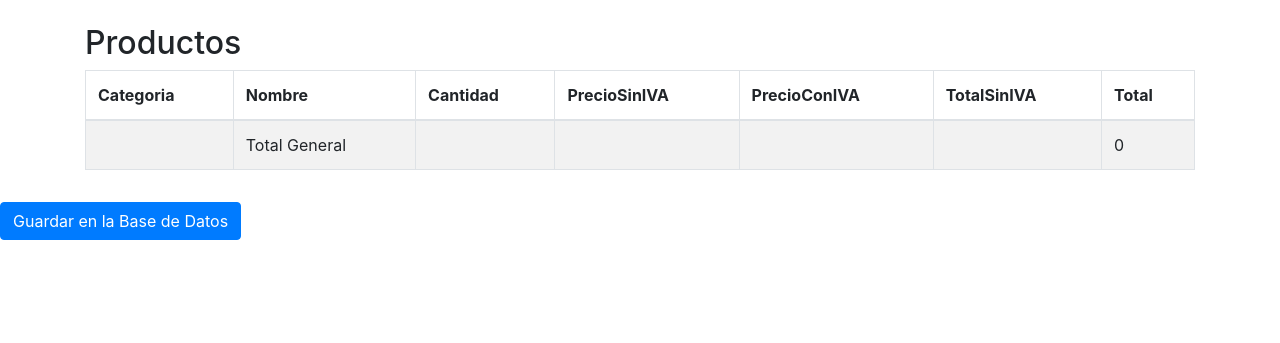
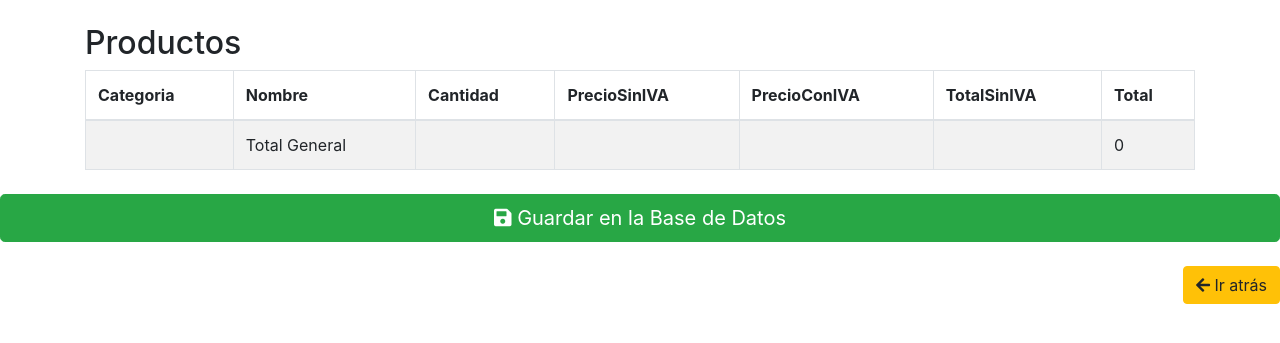
Before and after one commit to JCasaisCar/theBakery, a PHP site: page /carrito.php in a window 1280 px wide. Shown: the top 343 px of the page. Run offline with PHP 8.4, Linux system fonts and the light colour scheme.

Commit message:
Arreglamos los estilos

```diff
--- a/public/carrito.php
+++ b/public/carrito.php
@@ -37,22 +37,16 @@
 // Array para almacenar los productos
 $productos = [];
 
-
-//Falla aqui hace el primero pero los otros no los hace
 // Verificar si existen cookies
 if (isset($_COOKIE)) {
     // Recorrer todas las cookies
     foreach ($_COOKIE as $nombre => $cantidad) {
         echo("<script>console.log('foreach $nombre');</script>");
-        // Aquí puedes hacer la consulta a la base de datos para obtener los otros valores
-        // como 'categoria', 'precioSinIVA', 'precioConIVA', 'totalSinIVA' y 'totalConIVA'.
         if ($nombre!="idCliente" && $nombre!="rol" && $nombre!="username") {
             $cantidad = is_numeric($cantidad) ? (float)$cantidad : 0;
 
-
             $precioSinIVA = (float)readDulce("precio", $nombre);  // Convertir a float
             $iva = (float)readDulce("iva", $nombre);  // Convertir a float
-
 
             // Aquí se simulan los valores para la demostración
             $categoria = readDulce("categoria", $nombre);  // Simulación
@@ -60,7 +54,6 @@
             $precioConIVA = ($precioSinIVA * $iva) / 100 + $precioSinIVA;
             $totalSinIVA = $cantidad * $precioSinIVA;
             $totalConIVA = $cantidad * $precioConIVA;
-
 
             // Agregar el producto al array
             $productos[] = [
@@ -87,7 +80,6 @@
     ];
 }
 
-
 echo("
 <!DOCTYPE html>
 <html lang='es'>
@@ -96,6 +88,7 @@
     <meta name='viewport' content='width=device-width, initial-scale=1.0'>
     <title>Tabla Dinámica</title>
     <link rel='stylesheet' href='https://stackpath.bootstrapcdn.com/bootstrap/4.5.2/css/bootstrap.min.css'>
+    <link rel='stylesheet' href='https://cdnjs.cloudflare.com/ajax/libs/font-awesome/5.15.3/css/all.min.css'>
 </head>
 <body>
 
@@ -114,8 +107,18 @@
 
      <form id='guardarForm' method='POST' action='guardarDatosCarritoBBDD.php'>
             <input type='hidden' name='productos' id='productosInput'>
-            <button type='submit' class='btn btn-primary mt-3'>Guardar en la Base de Datos</button>
-    </form>
+            <button type='submit' class='btn btn-success btn-lg btn-block mt-4'>
+                <i class='fas fa-save'></i> Guardar en la Base de Datos
+            </button>
+        </form>
+
+        <!-- Botón de ir atrás -->
+        <div class='d-flex justify-content-end mt-4'>
+            <a href='mainCliente.php' class='btn btn-warning'>
+                <i class='fas fa-arrow-left'></i> Ir atrás
+            </a>
+        </div>
+    </div>
 
     <script>
     // Asignamos el array JSON al input hidden antes de enviar el formulario
--- a/public/mainCliente.php
+++ b/public/mainCliente.php
@@ -46,7 +46,7 @@
 
     if (isset($_COOKIE['username'])) {
         $username = $_COOKIE['username'];
-        echo("<h1 class='text-center my-4'>¡¡Bienvenid@ $username!!</h1>");
+        echo("<h1 class='text-center text-primary'>¡¡Bienvenid@ $username!!</h1>");
     } else {
         echo("<p class='text-center text-danger'>No existe la cookie</p>");
     }
--- a/public/testing/testing1.php
+++ b/public/testing/testing1.php
@@ -39,8 +39,8 @@
     );
 
     // Creamos algunos clientes
-    $cliente1 = new Cliente("Juan Pérez", "juanp", "1234");
-    $cliente2 = new Cliente("Ana López", "anal", "5678");
+    $cliente1 = new Cliente("Juan Pérez", "juanp", "1234", "juan@juan.com");
+    $cliente2 = new Cliente("Ana López", "anal", "5678", "ana@ana.com");
 
     // Creamos la pastelería
     $pasteleria = new Pasteleria();
```
Also changed, not shown: public/login.php (+15 -11 lines).
